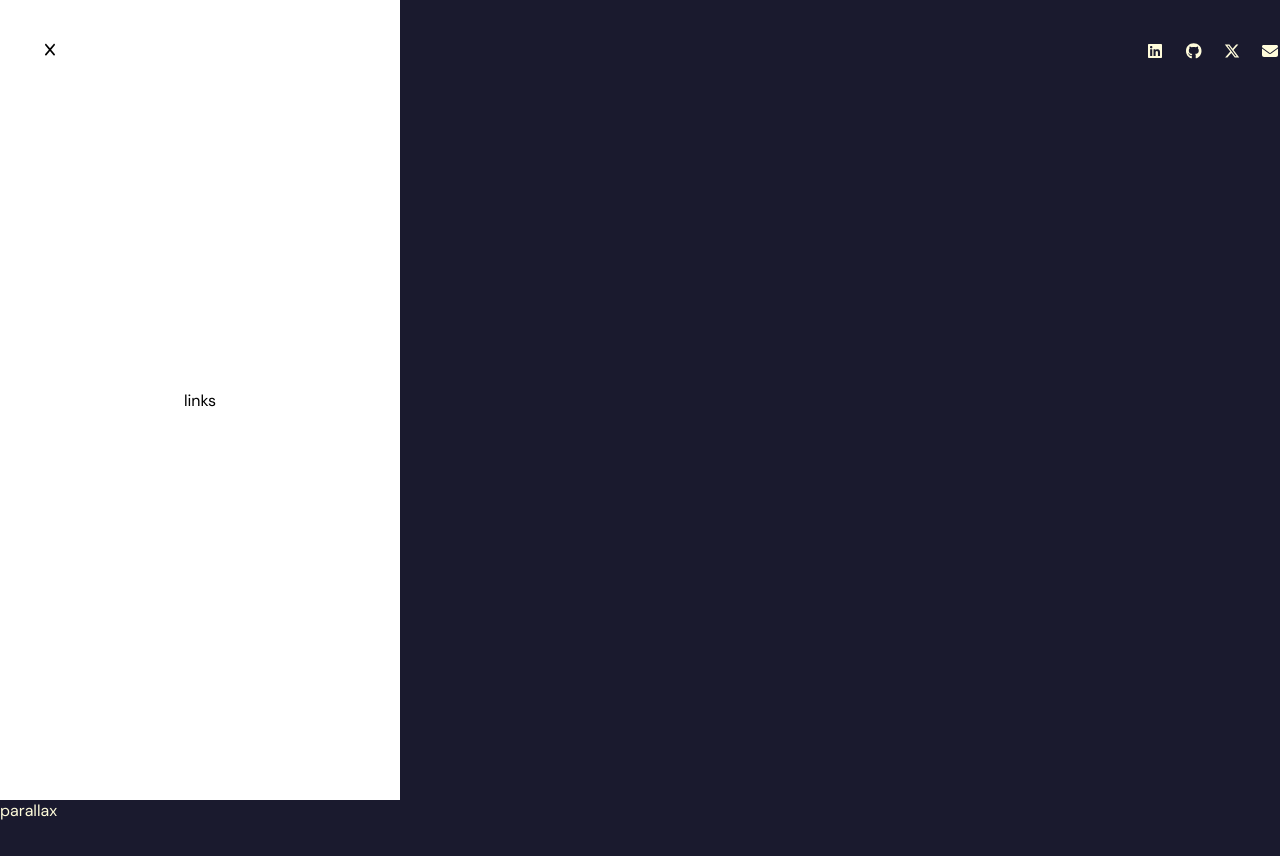
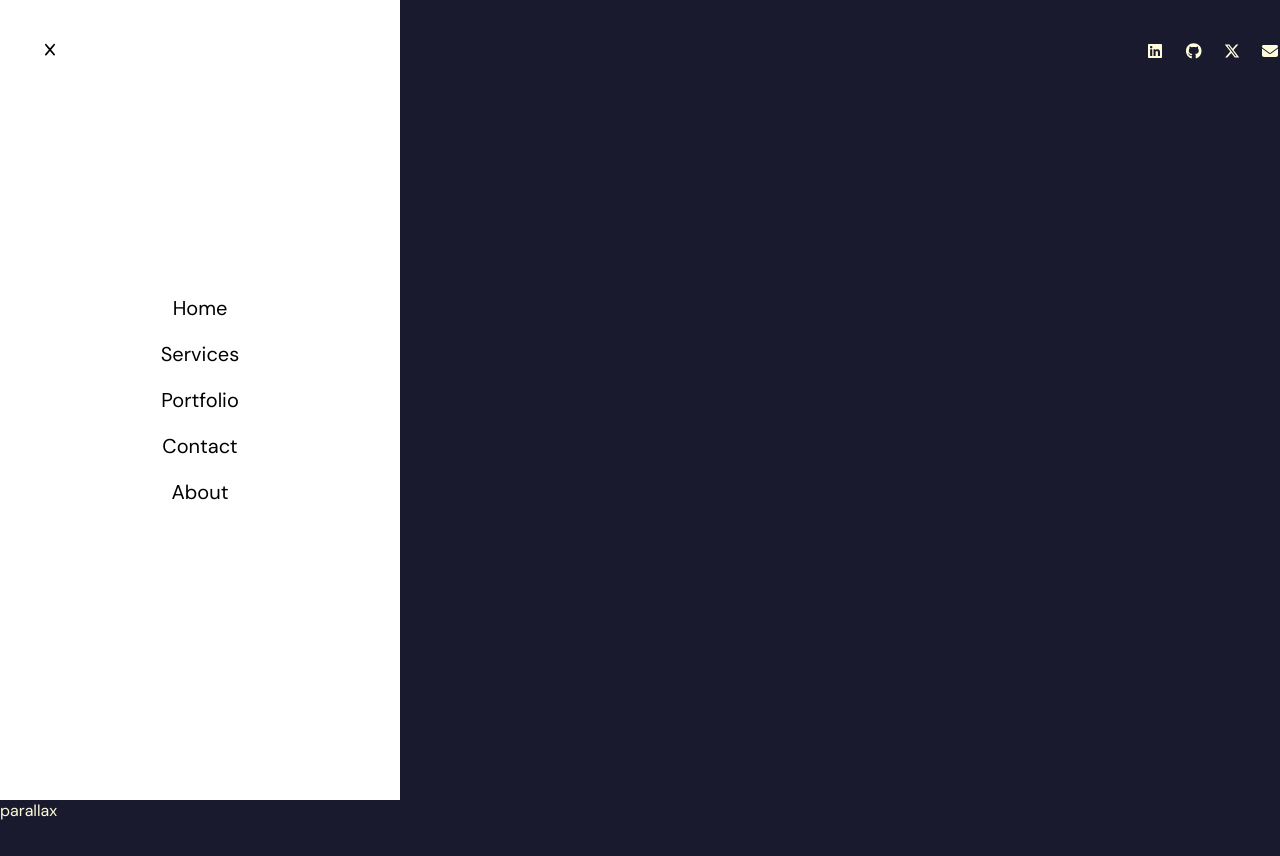
Before and after one commit to FatemeGhalandari/fatemeghalandari.github.io, a React (Vite) app: page / in a window 1280 px wide. Both pictures are taken after a click on the button 50 px from the left and 50 px from the top of the page. Shown: the top 856 px of the page. Built offline with nearby package versions, Linux system fonts and the light colour scheme.

Commit message:
Add Links and motion variants

```diff
--- a/src/components/Sidebar/Links/Links.jsx
+++ b/src/components/Sidebar/Links/Links.jsx
@@ -1,5 +1,46 @@
+import { motion } from "framer-motion";
+const variants = {
+  open: {
+    transition: {
+      staggerChildren: 0.1,
+    },
+  },
+  closed: {
+    transition: {
+      staggerChildren: 0.05,
+      staggerDirection: -1,
+    },
+  },
+};
+
+const itemVariants = {
+  open: {
+    y: 0,
+    opacity: 1,
+  },
+  closed: {
+    y: 50,
+    opacity: 0,
+  },
+};
+
 const Links = () => {
-  return <div className="links">links</div>;
+  const items = ["Home", "Services", "Portfolio", "Contact", "About"];
+  return (
+    <motion.div className="links" variants={variants}>
+      {items.map((item) => (
+        <motion.a
+          href={`#${item}`}
+          key={item}
+          variants={itemVariants}
+          whileHover={{ scale: 1.2 }}
+          whileTap={{ scale: 0.9 }}
+        >
+          {item}
+        </motion.a>
+      ))}
+    </motion.div>
+  );
 };
 
 export default Links;
```
